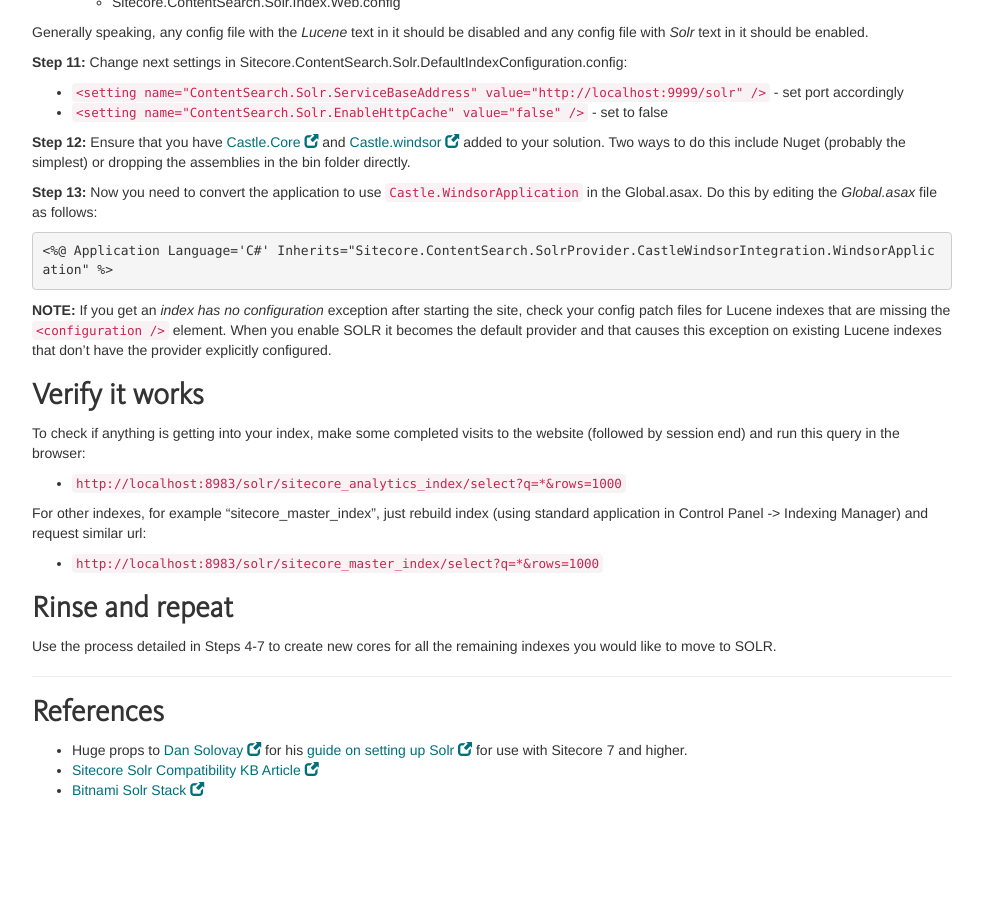
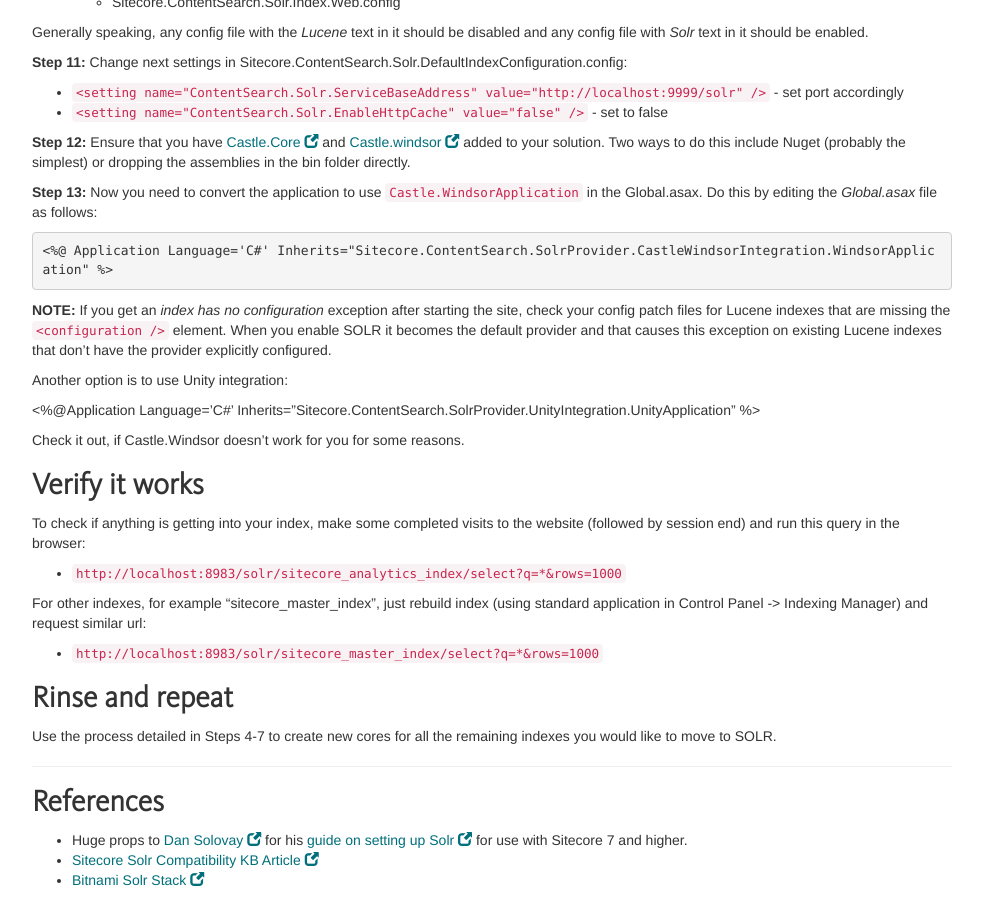
Before and after one commit to Sitecore-Community/docs, a Jekyll site: the page built from search/solr/Configuring-Solr-for-use-with-Sitecore-8/index.md, in a window 1280 px wide and 900 px high, scrolled down 3591 px. Shown: the whole window, without its empty margins (243-1226 px from the left). Built offline with Jekyll 4.4.1, drawn with Linux system fonts in a browser that asks for light colours; nearby versions of some CDN libraries; a script that is not in the unit is left out; comment, search, counter and statistics services are not loaded; before the commit the page ends 4401 px from its top, so only the background shows below that.

Commit message:
Update index.md

````diff
--- a/search/solr/Configuring-Solr-for-use-with-Sitecore-8/index.md
+++ b/search/solr/Configuring-Solr-for-use-with-Sitecore-8/index.md
@@ -148,6 +148,12 @@
 
 **NOTE:** If you get an <i>index has no configuration</i> exception after starting the site, check your config patch files for Lucene indexes that are missing the ```<configuration />``` element. When you enable SOLR it becomes the default provider and that causes this exception on existing Lucene indexes that don't have the provider explicitly configured.
 
+Another option is to use Unity integration:
+
+<%@Application Language='C#' Inherits="Sitecore.ContentSearch.SolrProvider.UnityIntegration.UnityApplication" %>
+
+Check it out, if Castle.Windsor doesn't work for you for some reasons.
+
 ## Verify it works
 
 To check if anything is getting into your index, make some completed visits to the website (followed by session end) and run this query in the browser:
````
